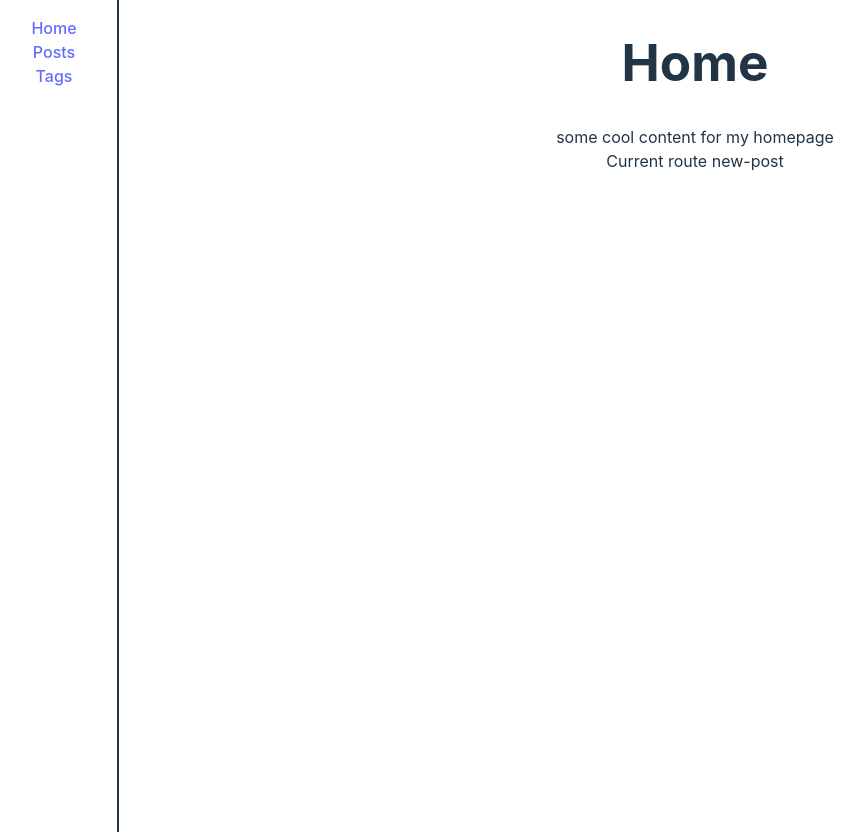
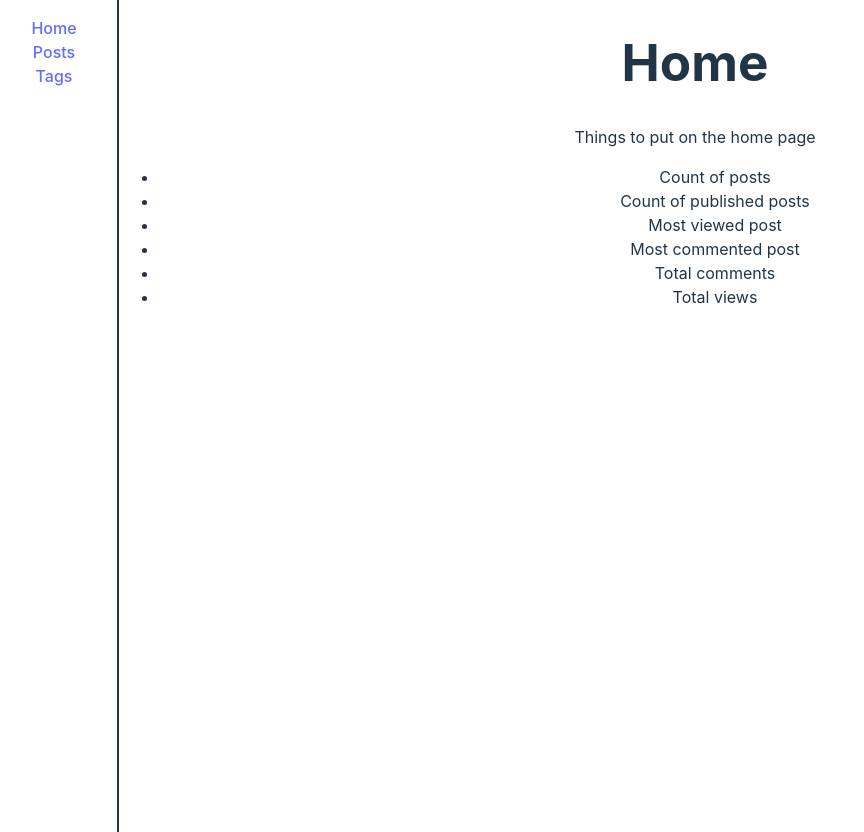
Before and after one commit to cdevelopment010/TOP-blog-admin, a Vue app: page /posts/new-post in a window 1280 px wide. Shown: the whole page, without its empty margins (9-873 px from the left). Built offline with nearby package versions, Linux system fonts and the light colour scheme; sample sign-in values are in the browser's storage.

Commit message:
Fix: more styling for tag list

```diff
--- a/src/components/modal.vue
+++ b/src/components/modal.vue
@@ -1,6 +1,6 @@
 <template>
     <div v-if="show" class="modal-overlay">
-        <div class="modal-content">
+        <div class="modal-content d-flex flex-column align-items-center justify-content-center">
             <button class="modal-close" @click="closeModal">x</button>
             <slot name="header"></slot>
             <slot></slot>
@@ -11,7 +11,7 @@
 
 <script setup lang="ts">
 
-    import { defineProps, defineEmits } from "vue";
+    import { defineEmits } from "vue";
 
     const props = defineProps({
         show: Boolean
--- a/src/style.css
+++ b/src/style.css
@@ -74,6 +74,13 @@ button:focus-visible {
   text-align: center;
 }
 
+.d-flex { display: flex; }
+.flex-column { flex-direction: column;}
+.align-items-center{align-items: center;}
+.justify-content-evenly { justify-content: space-evenly;}
+.justify-content-center {justify-content: center;}
+
+
 @media (prefers-color-scheme: light) {
   :root {
     color: #213547;
--- a/src/views/HomeView.vue
+++ b/src/views/HomeView.vue
@@ -6,8 +6,18 @@
         </div>
         <div class="body-container">
             <h1>Home</h1>
-            <div> some cool content for my homepage</div>
-            Current route {{  $route.name }}
+            <div>
+                Things to put on the home page
+                <ul>
+                    <li>Count of posts</li>
+                    <li>Count of published posts</li>
+                    <li>Most viewed post</li>
+                    <li>Most commented post</li>
+                    <li>Total comments</li>
+                    <li>Total views</li>
+                </ul>
+            </div>
+            <!-- Current route {{  $route.name }} -->
         </div>
     </div>
 
--- a/src/views/TagList.vue
+++ b/src/views/TagList.vue
@@ -15,15 +15,16 @@
             </template>
 
             <template v-for="(tag, index) in tagList" :key="index">
-                <div>
-                    <span class="me-2">{{ tag?.name }}</span>
-                    <span class="me-2">{{ tag?.createdByUser }}</span>
-                    <span class="me-2">{{ new Date(tag?.createdAt).toLocaleDateString() }} {{ new Date(tag?.createdAt).toLocaleTimeString() }}</span>
-                    <div>
-                        <button @click="editTag(tag)">Edit</button>
+                <div class="d-flex align-items-center justify-content-center mb-2 mt-2">
+                    <span class="me-2 flex-start">{{ tag?.name }}</span>
+                    <span class="me-2 flex-start">{{ tag?.createdByUser }}</span>
+                    <span class="me-2 flex-start">{{ new Date(tag?.createdAt).toLocaleDateString() }} {{ new Date(tag?.createdAt).toLocaleTimeString() }}</span>
+                    <div class="d-flex flex-start">
+                        <button @click="editTag(tag)" class="me-2">Edit</button>
                         <button @click="deleteTag(tag.id)">Delete</button>
                     </div>
                 </div>
+                <hr>
             </template>
         </div>
 
@@ -33,12 +34,16 @@
             <h3>{{ createEditTag }} Tag</h3>
         </template>
         <template #default>
-            <label for="name">Tag Name:</label>
-            <input type="text" v-model="tagName" id="name" name="name" required>
+            <div>
+                <label for="name">Tag Name:</label>
+                <input type="text" v-model="tagName" id="name" name="name" required>
+            </div>
         </template>
         <template #footer>
-            <button @click="submit">Submit</button>
-            <button @click="showModal = false">Cancel</button>
+            <div class="mt-2">
+                <button @click="submit" class="me-2">Submit</button>
+                <button @click="showModal = false">Cancel</button>
+            </div>
         </template>
     </ModalComponent>
 
@@ -170,4 +175,10 @@ onMounted(async () => {
 
 <style>
     .me-2 { margin-right: 0.5rem;}
+    .mb-2 { margin-bottom: 0.5rem;}
+    .mb-3 { margin-bottom: 0.75rem;}
+    .mb-4 { margin-bottom: 1rem;}
+    .mt-2 { margin-top: 0.5rem;}
+    .mt-3 { margin-top: 0.75rem;}
+    .mt-4 { margin-top: 1rem;}
 </style>
```
